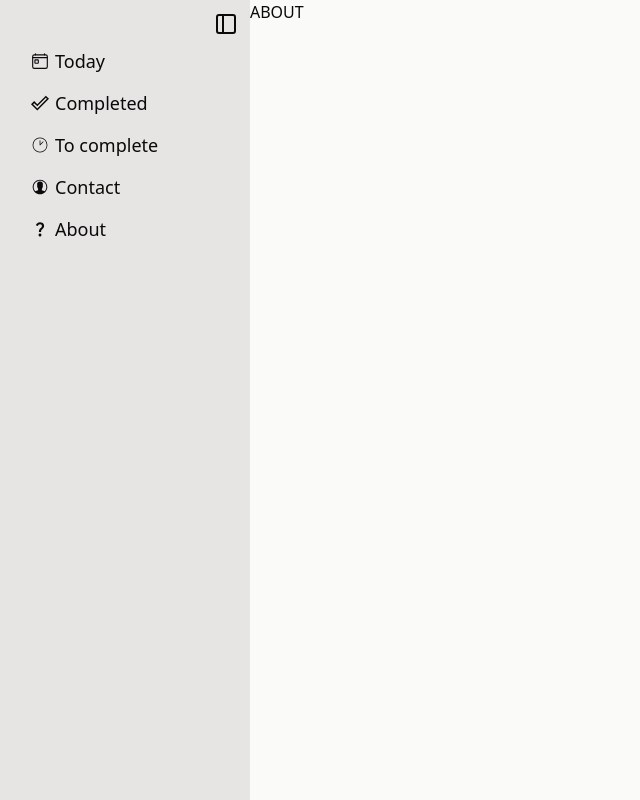
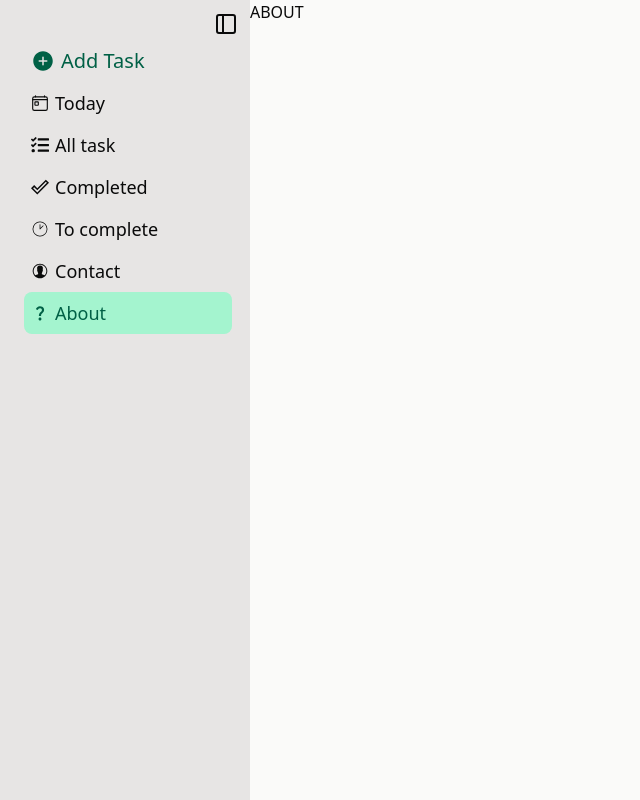
Before and after one commit to SamuD2708/To-do-React, a React (Vite) app: page /about in a window 1280 px wide. Shown: the whole page, without its empty margins (0-640 px from the left). Built offline with nearby package versions, Linux system fonts and the light colour scheme.

Commit message:
Fine side bar
Router completato, aggiunto componente SideBarItem per gestire meglio e aggiunto pulsante per agiungere le task (manca la meccanica di aggiunta)

```diff
--- a/src/App.jsx
+++ b/src/App.jsx
@@ -1,5 +1,5 @@
 import './index.css'
-import SideBar from './Components/SideBar'
+import SideBar from './Components/SideBar/SideBar'
 import { Outlet } from 'react-router-dom'
 
 function App() {
@@ -9,8 +9,6 @@ function App() {
       <SideBar></SideBar>
       <Outlet></Outlet>
     </div>
-
-
     </>
   )
 }
--- a/src/Components/SideBar.jsx
+++ b/src/Components/SideBar/SideBar.jsx
@@ -1,15 +1,22 @@
+//ICONE
 import { IoTodayOutline } from "react-icons/io5";
 import { MdDoneOutline } from "react-icons/md";
 import { CiClock1 } from "react-icons/ci";
 import { MdQuestionMark } from "react-icons/md";
 import { IoIosContact } from "react-icons/io";
 import { FiSidebar } from "react-icons/fi";
+import { FaTasks } from "react-icons/fa";
+import { IoAddCircle } from "react-icons/io5";
+
+import SideBarItem from "./SideBarItem"
+
 import { useEffect, useRef, useState } from "react";
-import { Link } from "react-router-dom";
+import { Link, useLocation } from "react-router-dom";
 
 export default function SideBar() {
     //Vado a creare un riferimento per la funzione che setta la nuova dimensione nello stato
     const handleMoveRef = useRef((e) => { })
+    const curranetLocation = useLocation();
 
     const [asideWidth, setAsideWidth] = useState(null)
     const [isOPen, setIsOpen] = useState(null);
@@ -74,46 +81,31 @@ export default function SideBar() {
                 <button onClick={handleOpen} className="hover:cursor-pointer"><FiSidebar className="text-2xl"></FiSidebar></button>
             </div>
             <ul className="flex flex-col w-full mt-10 mr-3">
-                <li className="hover:bg-stone-300 p-1.5 border border-transparent rounded-lg w-full">
-                    <Link to={'/today'}>
-                        <div className="flex flex-row items-center gap-1.5 hover:cursor-pointer">
-                            <IoTodayOutline></IoTodayOutline>
-                            <span>Today</span>
-                        </div>
-                    </Link>
-
-                </li>
-                <li className="hover:bg-stone-300 p-1.5 border border-transparent rounded-lg w-full">
-                    <div className="flex flex-row items-center gap-1.5 hover:cursor-pointer">
-                        <MdDoneOutline></MdDoneOutline>
-                        <span>Completed</span>
+                {/* ADD BUTTON */}
+                 <li className={`active:bg-stone-400 hover:bg-stone-300 p-1.5 border border-transparent rounded-lg
+                     w-full transition-colors duration-100 ease-in `} >
+                    <div className={`flex flex-row items-center gap-1.5 hover:cursor-pointer text-xl text-emerald-800`}>
+                        <IoAddCircle className="text-2xl"></IoAddCircle>
+                        Add Task
                     </div>
                 </li>
-                <li className="hover:bg-stone-300 p-1.5 border border-transparent rounded-lg w-full">
-                    <div className="flex flex-row items-center gap-1.5 hover:cursor-pointer">
-                        <CiClock1></CiClock1>
-                        <span>To complete</span>
-                    </div>
-                </li>
-                <li className="hover:bg-stone-300 p-1.5 border border-transparent rounded-lg w-full">
-                    <div className="flex flex-row items-center gap-1.5 hover:cursor-pointer">
-                        <IoIosContact></IoIosContact>
-                        <span>Contact</span>
-                    </div>
-                </li>
-                <li className="hover:bg-stone-300 p-1.5 border border-transparent rounded-lg w-full">
-                    <Link to={'/about'}>
-                        <div className="flex flex-row items-center gap-1.5 hover:cursor-pointer">
-                            <MdQuestionMark></MdQuestionMark>
-                            <span>About</span>
-                        </div>
-                    </Link>
 
-                </li>
+                <SideBarItem icon={<IoTodayOutline />} curranetLocation={curranetLocation} path='/today'>Today</SideBarItem>
+
+                <SideBarItem icon={<FaTasks />} curranetLocation={curranetLocation} path='/alltask'>All task</SideBarItem>
+
+                <SideBarItem icon={<MdDoneOutline />} curranetLocation={curranetLocation} path='/completed'>Completed</SideBarItem>
+
+                <SideBarItem icon={<CiClock1 />} curranetLocation={curranetLocation} path='/tocomplete'>To complete</SideBarItem>
+
+                <SideBarItem icon={<IoIosContact />} curranetLocation={curranetLocation} path='/contact'>Contact</SideBarItem>
+
+                <SideBarItem icon={<MdQuestionMark />} curranetLocation={curranetLocation} path='/about'>About</SideBarItem>
             </ul>
 
             {/* Spazio per poter ridimensionare la barra */}
-            <div onMouseDown={startResize} className="w-1.5 h-full hover:bg-blue-700 hover:cursor-col-resize transition-colors delay-200 ease-in-out duration-300"></div>
+            <div onMouseDown={startResize} className="w-1.5 h-full hover:bg-blue-700 hover:cursor-col-resize
+                 transition-colors delay-200 ease-in-out duration-300"></div>
         </aside>
     )
 }
--- /dev/null
+++ b/src/Components/SideBar/SideBarItem.jsx
@@ -0,0 +1,15 @@
+import { Link } from "react-router-dom"
+
+export default function SideBarItem({ icon, curranetLocation, path, children }) {
+    return (
+        <li className={`active:bg-stone-400 p-1.5 border border-transparent rounded-lg w-full transition-colors duration-100 ease-in
+                    ${curranetLocation.pathname === path ? 'bg-emerald-200 text-emerald-800 hover:bg-emerald-300' : 'hover:bg-stone-300'}`} >
+            <Link to={path}>
+                <div id={children} className={`flex flex-row items-center gap-1.5 hover:cursor-pointer  `} >
+                    {icon}
+                    {children}
+                </div>
+            </Link>
+        </li>
+    )
+}
--- /dev/null
+++ b/src/Pages/AllTask.jsx
@@ -0,0 +1,5 @@
+export default function AllTask(){
+    return(
+        <h1>ALL TASK</h1>
+    )
+}
--- /dev/null
+++ b/src/Pages/Completed.jsx
@@ -0,0 +1,5 @@
+export default function Completed(){
+    return(
+        <h1>COMPLETED</h1>
+    )
+}
--- /dev/null
+++ b/src/Pages/Contact.jsx
@@ -0,0 +1,5 @@
+export default function Contact(){
+    return(
+        <h1>CONTACT</h1>
+    )
+}
--- /dev/null
+++ b/src/Pages/ToComplete.jsx
@@ -0,0 +1,5 @@
+export default function ToComplete(){
+    return(
+        <h1>TO COMPLETE</h1>
+    )
+}
--- a/src/Pages/Today.jsx
+++ b/src/Pages/Today.jsx
@@ -1,5 +1,5 @@
 export default function Today (){
-    return (
-        <h1>today</h1>
+    return(
+        <h1>TODAY</h1>
     )
 }
--- a/src/main.jsx
+++ b/src/main.jsx
@@ -1,9 +1,17 @@
-import { StrictMode } from 'react'
-import { createRoot } from 'react-dom/client'
-import './index.css'
+// PAGINE
 import App from './App.jsx'
 import About from './Pages/About.jsx'
 import Today from './Pages/Today.jsx'
+import Completed from './Pages/Completed.jsx'
+import ToComplete from './Pages/ToComplete.jsx'
+import Contact from './Pages/Contact.jsx'
+import AllTask from "./Pages/AllTask.jsx"
+
+// FILE CSS
+import './index.css'
+
+import { StrictMode } from 'react'
+import { createRoot } from 'react-dom/client'
 import { createBrowserRouter, RouterProvider } from 'react-router-dom'
 
 const router = createBrowserRouter([
@@ -12,12 +20,32 @@ const router = createBrowserRouter([
     element: <App></App>,
     children: [
       {
+        index: true,
+        element: <Today></Today>
+      },
+      {
         path: '/about',
         element: <About></About>
       },
       {
         path: '/today',
         element: <Today></Today>
+      },
+      {
+        path: '/completed',
+        element: <Completed></Completed>
+      },
+      {
+        path: '/tocomplete',
+        element: <ToComplete></ToComplete>
+      },
+      {
+        path: '/contact',
+        element: <Contact></Contact>
+      },
+      {
+        path: '/alltask',
+        element: <AllTask></AllTask>
       }
     ]
   }
```
